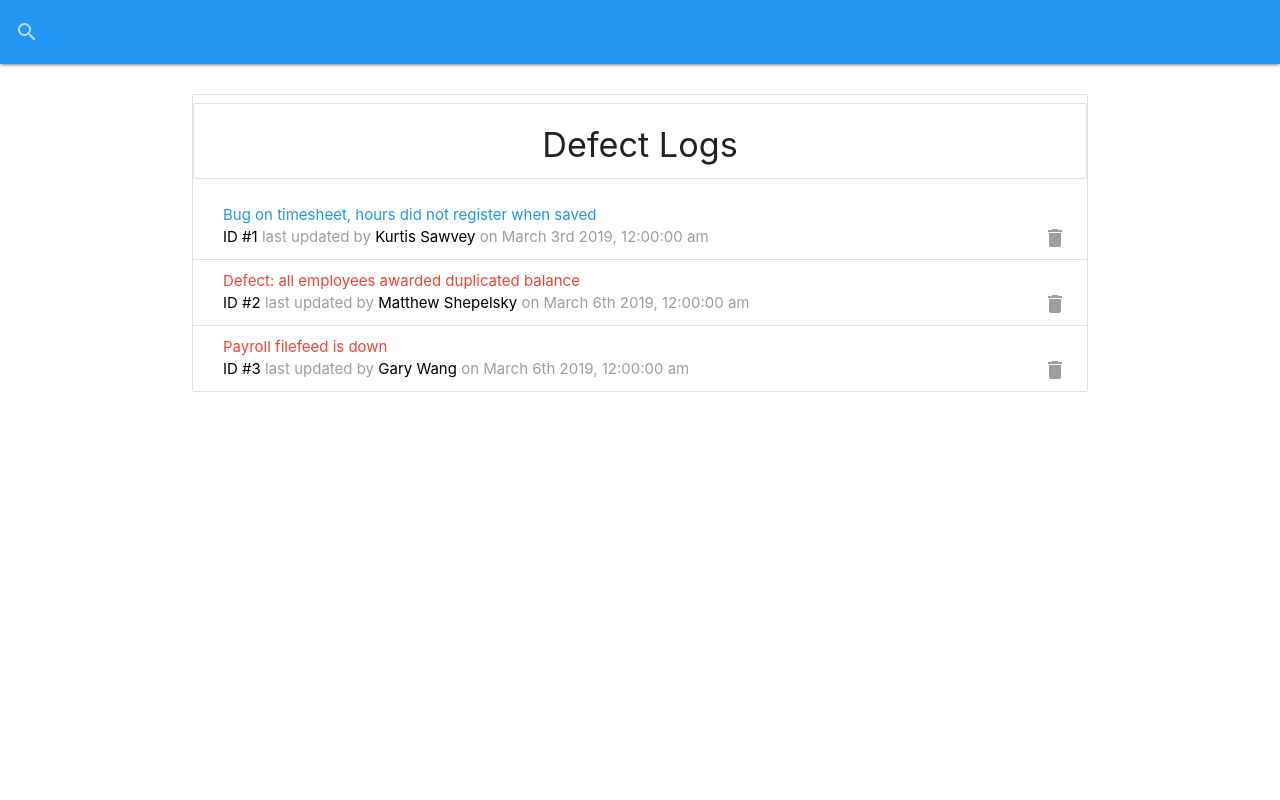
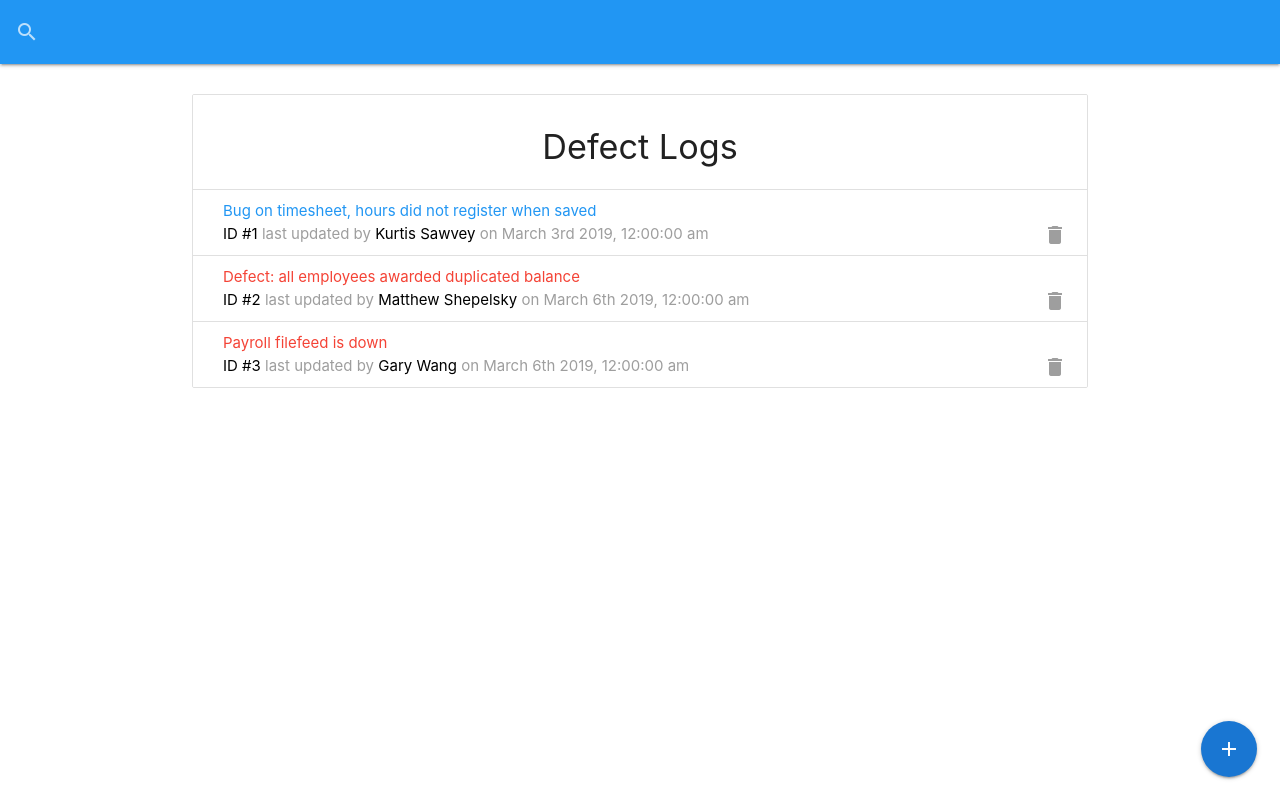
Before and after one commit to Minhtality/bugTracker, a React (Create React App) app: page / in a window 1280 px wide. Built offline with nearby package versions, Linux system fonts and the light colour scheme; data requests are answered from the project's data file.

Commit message:
+add log button

```diff
--- a/src/App.js
+++ b/src/App.js
@@ -1,5 +1,6 @@
 import React, { Fragment, useEffect } from 'react';
 import SearchBar from './components/layout/SearchBar';
+import AddBtn from './components/layout/AddBtn';
 import Logs from './components/logs/Logs'
 import 'materialize-css/dist/css/materialize.min.css'
 import M from 'materialize-css/dist/js/materialize.min.js'
@@ -14,9 +15,9 @@ const App = () => {
 
   return (
     <Fragment>
-
       <SearchBar />
       <div className="container">
+        <AddBtn />
         <Logs />
       </div>
     </Fragment>
--- /dev/null
+++ b/src/components/layout/AddBtn.js
@@ -0,0 +1,23 @@
+import React from 'react'
+
+const AddBtn = () => {
+    return (
+        <div className="fixed-action-btn">
+            <a href="#add-log-modal" className="btn-floating btn-large darken-2 waves-effect waves-light blue modal-trigger"><i className="large material-icons">add</i></a>
+            <ul>
+                <li>
+                    <a href="#tech-list-modal" className="btn-floating waves-effect waves-light green modal-trigger">
+                        <i className="material-icons">person</i>
+                    </a>
+                </li>
+                <li>
+                    <a href="#tech-modal" className="btn-floating waves-effect waves-light red modal-trigger">
+                        <i className="material-icons">person_add</i>
+                    </a>
+                </li>
+            </ul>
+        </div>
+    )
+}
+
+export default AddBtn
--- a/src/components/logs/Logs.js
+++ b/src/components/logs/Logs.js
@@ -28,7 +28,7 @@ const Logs = () => {
 
     return (
         <ul className="collection with-header">
-            <li className="collection header">
+            <li className="collection-header">
                 <h4 className="center">
                     Defect Logs
                 </h4>
```
